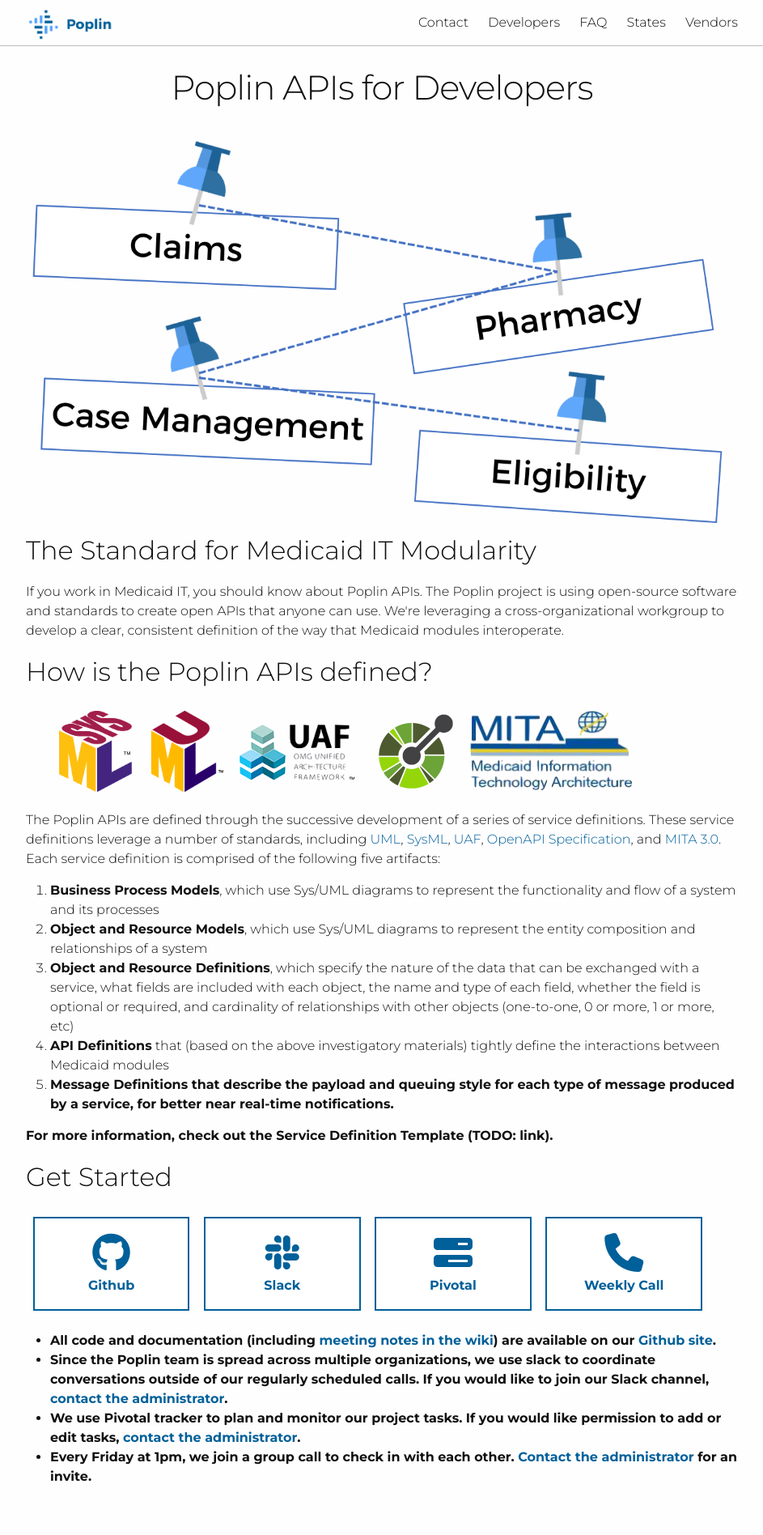
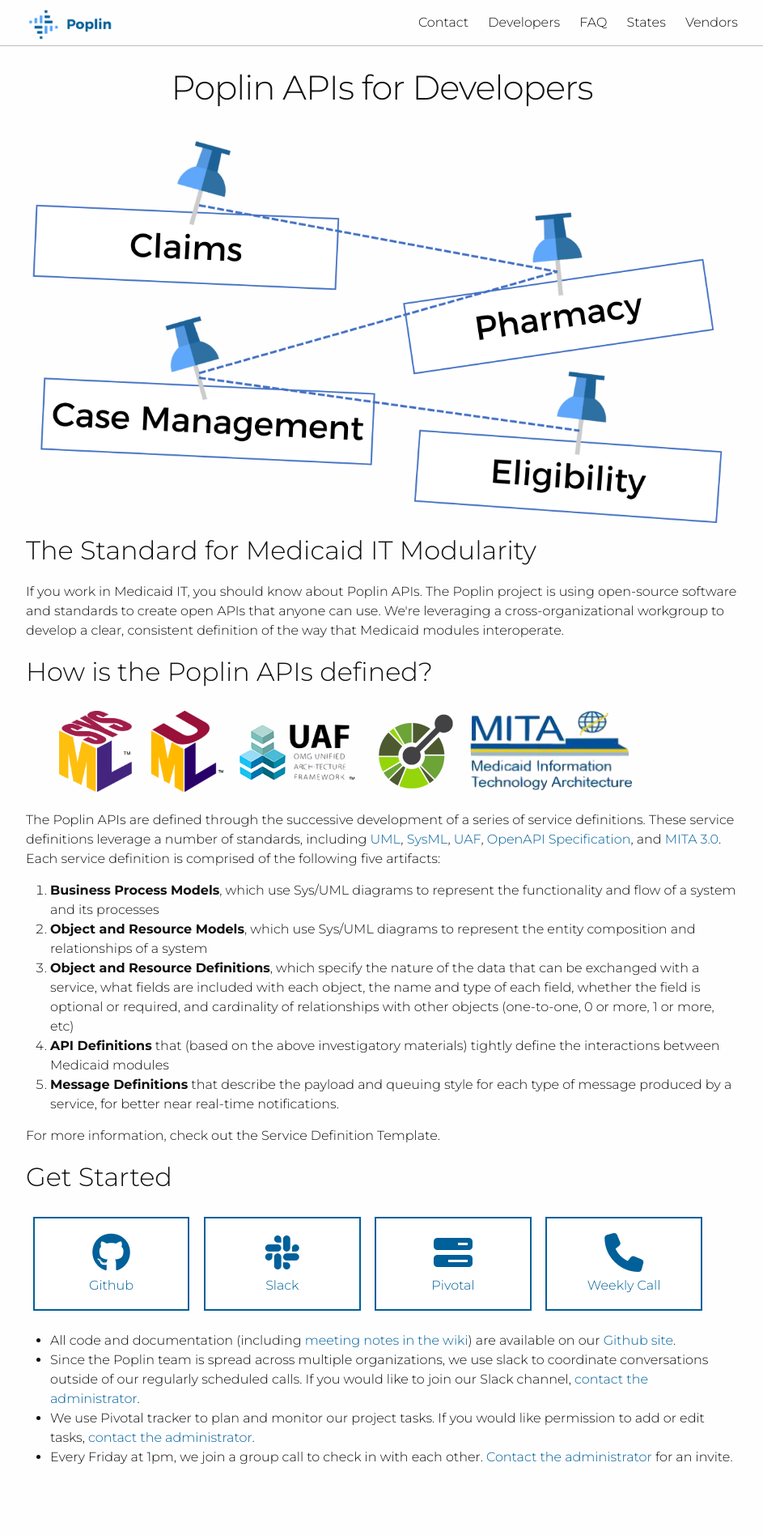
Before and after one commit to MITA-Governance-Board/Poplin, a Jekyll site: the page built from developers.html, in a window 1280 px wide. Shown: the whole page at 81% size, without its empty margins (168-1111 px from the left). Built offline with Jekyll 4.4.1, drawn with Linux system fonts in a browser that asks for light colours; nearby versions of some CDN libraries; after the commit the page ends 1872 px from its top, so only the background shows below that.

Commit message:
Fix bold issue and remove public TODO

```diff
--- a/developers.html
+++ b/developers.html
@@ -24,9 +24,9 @@
   <li><strong>Object and Resource Models</strong>, which use Sys/UML diagrams to represent the entity composition and relationships of a system
   <li><strong>Object and Resource Definitions</strong>, which specify the nature of the data that can be exchanged with a service, what fields are included with each object, the name and type of each field, whether the field is optional or required, and cardinality of relationships with other objects (one-to-one, 0 or more, 1 or more, etc)
   <li><strong>API Definitions</strong> that (based on the above investigatory materials) tightly define the interactions between Medicaid modules
-  <li><strong>Message Definitions</string> that describe the payload and queuing style for each type of message produced by a service, for better near real-time notifications.
+  <li><strong>Message Definitions</strong> that describe the payload and queuing style for each type of message produced by a service, for better near real-time notifications.
 </ol>
-<p>For more information, check out the Service Definition Template (TODO: link).</p>
+<p>For more information, check out the Service Definition Template.</p>
 
 <h2>Get Started</h2>
 <div class="block-container-4">
```
